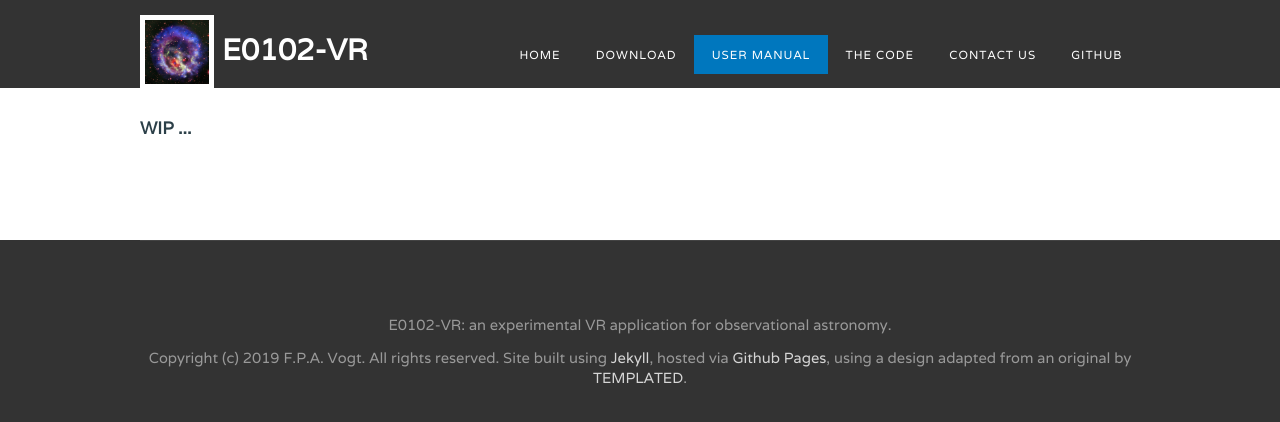
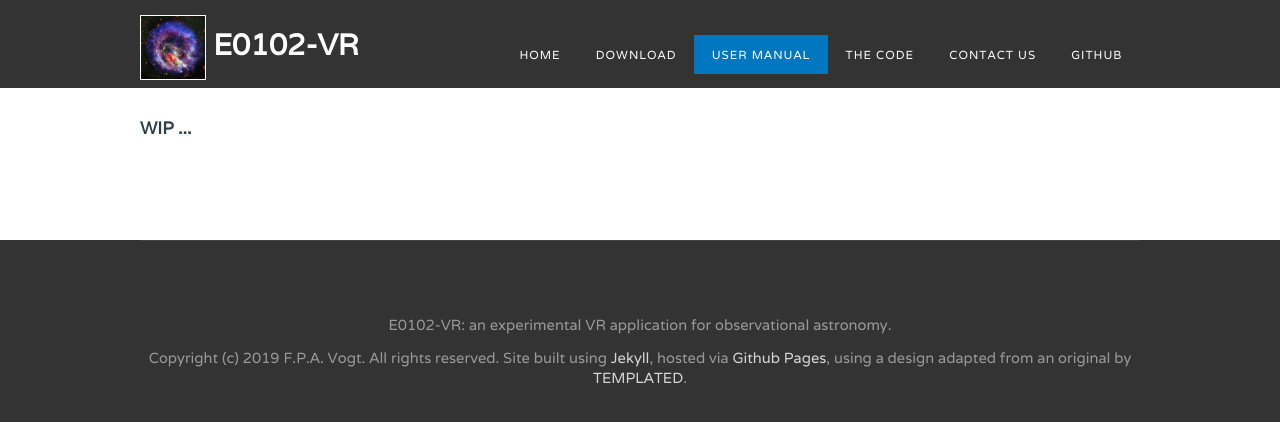
Before and after one commit to fpavogt/E0102-VR, a Jekyll site: the page built from manual.html, in a window 1280 px wide. Shown: the top 422 px of the page. Built offline with Jekyll 4.4.1, drawn with Linux system fonts in a browser that asks for light colours.

Commit message:
Add border to logo

```diff
--- a/_includes/header.html
+++ b/_includes/header.html
@@ -1,7 +1,7 @@
 <div id="header-wrapper">
 	<div id="header" class="container">
 		<div id="logo">
-			<h1><a target="_blank" href="https://www.eso.org/public/news/eso1810/"><img src="./images/app_icon.png" style="width:12%;vertical-align:middle;border:5px solid white;"/></a> E0102-VR</h1>
+			<h1><a target="_blank" href="https://www.eso.org/public/news/eso1810/"><img src="./images/app_icon.png" style="width:12%;vertical-align:middle;border:1px solid white;"/></a> E0102-VR</h1>
 		</div>
 		<div id="menu" style="vertical-align:middle">
 			<ul>
--- a/index.html
+++ b/index.html
@@ -576,7 +576,7 @@ Typical loading time (dependent on connectivity speed): 5-30s.
 <!-- ################################################################################# -->
 <!-- ################################################################################# -->
 <div align="center">
-<p style="width:100%;text-align: center">
+<p style="width:100%;text-align:center">
 <!-- Start of the X3DOM part -->
 <x3d id = "x3d" width='950px' height='500px'>
    <scene id="scene" doPickPass="false">
```
